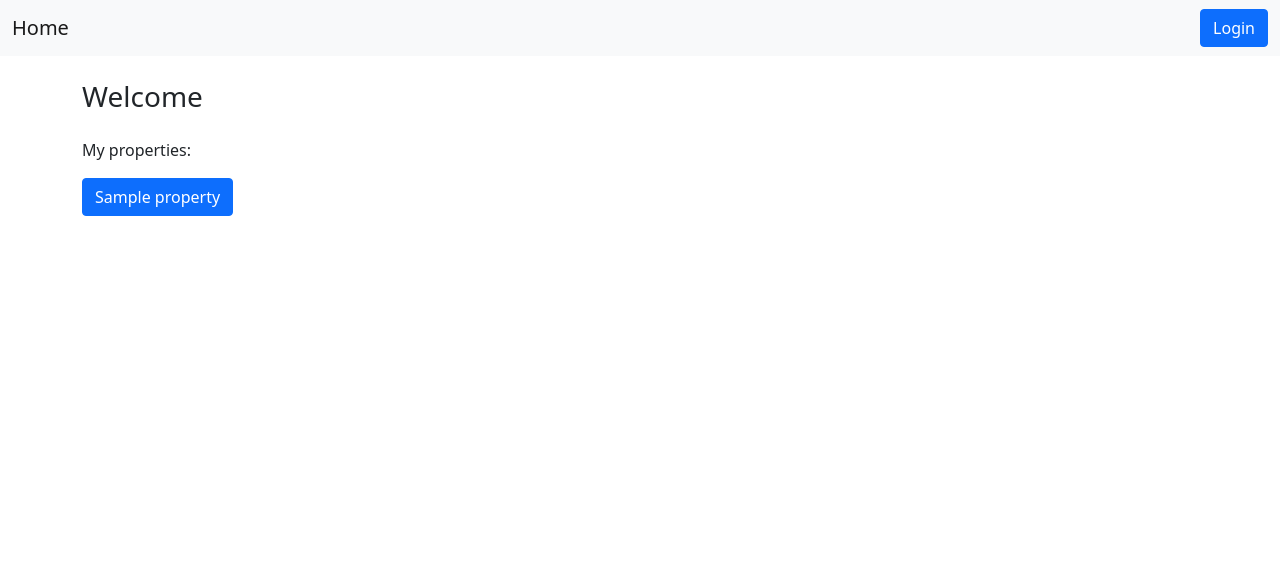
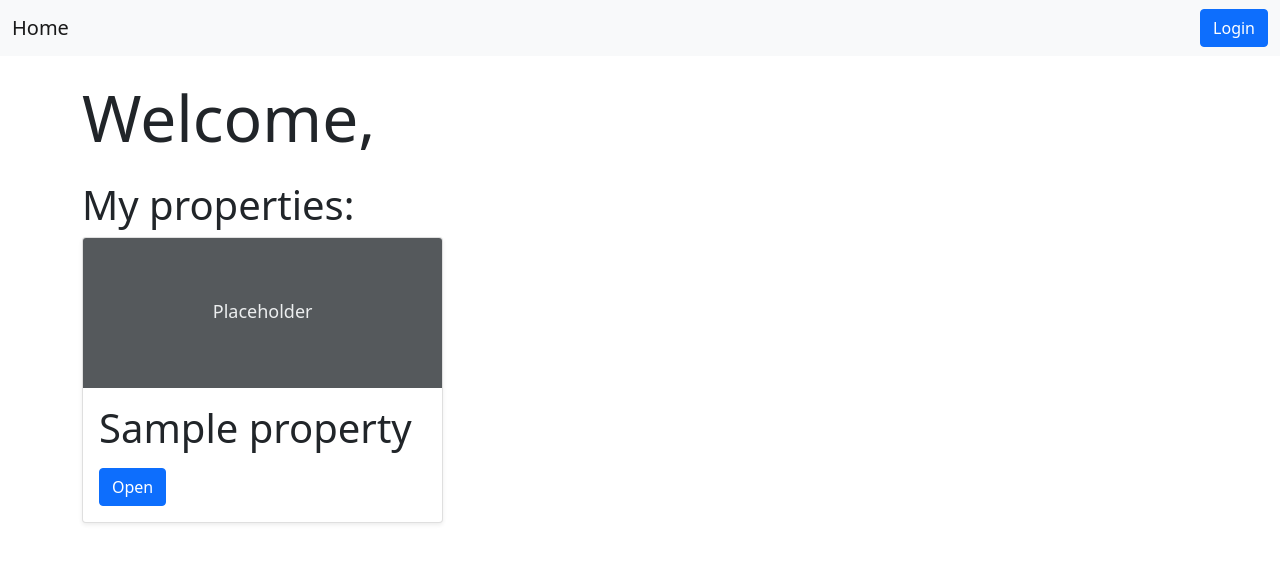
Before and after one commit to RCoff/home-project-manager, a Django app: page /h/add in a window 1280 px wide. Shown: the top 563 px of the page. Run offline with Django 3.2, Linux system fonts and the light colour scheme; tables that the repository leaves empty hold one stand-in row (values such as "Sample post").

Commit message:
Show properties in a card view

```diff
--- a/home_project_manager/settings.py
+++ b/home_project_manager/settings.py
@@ -127,7 +127,9 @@
 # https://docs.djangoproject.com/en/3.2/howto/static-files/
 
 STATIC_URL = '/static/'
-
+STATICFILES_DIRS = [
+    '/interface/static'
+]
 # Default primary key field type
 # https://docs.djangoproject.com/en/3.2/ref/settings/#default-auto-field
 
--- /dev/null
+++ b/interface/static/css/property.css
@@ -0,0 +1,17 @@
+.bd-placeholder-img {
+    font-size: 1.125rem;
+    text-anchor: middle;
+    -webkit-user-select: none;
+    -moz-user-select: none;
+    user-select: none;
+}
+
+.pet-profile-col {
+    min-width: 350px;
+}
+
+@media (min-width: 768px) {
+    .bd-placeholder-img-lg {
+        font-size: 3.5rem;
+    }
+}
--- a/interface/templates/base.html
+++ b/interface/templates/base.html
@@ -19,7 +19,6 @@
         {% if not request.user.is_authenticated %}
             <button type="button" class="btn btn-primary">Login</button>
         {% else %}
-            <p class="muted">Hello, {{ request.user.username }}</p>
             <a href="{% url 'logout' %}" class="btn btn-secondary">Logout</a>
         {% endif %}
     </div>
--- a/interface/templates/index.html
+++ b/interface/templates/index.html
@@ -1,18 +1,42 @@
 {% extends 'base.html' %}
+{% load static %}
 
 {% block title %}Home{% endblock %}
 
+{% block head %}
+    <link href="{% static 'css/property.css' %}" rel="stylesheet">
+{% endblock %}
+
 {% block content %}
     <div class="container">
-        <h3 class="mb-4">Welcome</h3>
+        <h1 class="display-3 mb-4">Welcome, {{ request.user.username }}</h1>
         {% if properties %}
-            <p>My properties:</p>
-            <div class="row g-3">
+            <h1 class="display-6">My properties:</h1>
+            <div class="row row-cols-1 row-cols-sm-2 row-cols-md-3 g-3">
                 {% for property in properties %}
                     <div class="col">
-                        <a class="btn btn-primary" href="{% url 'property' property.id %}">{{ property.name }}</a>
+                        <div class="card shadow-sm" style="min-height: 250px;">
+                            <svg class="bd-placeholder-img card-img-top" width="100%" height="150"
+                                 xmlns="http://www.w3.org/2000/svg" role="img" aria-label="Placeholder: Thumbnail"
+                                 preserveAspectRatio="xMidYMid slice" focusable="false"><title>Placeholder</title>
+                                <rect width="100%" height="100%" fill="#55595c"></rect>
+                                <text x="50%" y="50%" fill="#eceeef" dy=".3em">Placeholder</text>
+                            </svg>
+                            <div class="card-body">
+                                <h1 class="card-title display-6">{{ property.name }}</h1>
+                                <p class="card-text"></p>
+                                <a href="{% url 'property' property.id %}" class="btn btn-primary stretched-link">Open</a>
+                            </div>
+                        </div>
                     </div>
                 {% endfor %}
+{#                <div class="col">#}
+{#                    <div class="card shadow-sm" style="min-height: 250px;">#}
+{#                        <div class="card-body">#}
+{#                            <a href="{% url 'property-add' %}" class="stretched-link">Add a property</a>#}
+{#                        </div>#}
+{#                    </div>#}
+{#                </div>#}
             </div>
         {% elif form %}
             <div class="p-4">
```
